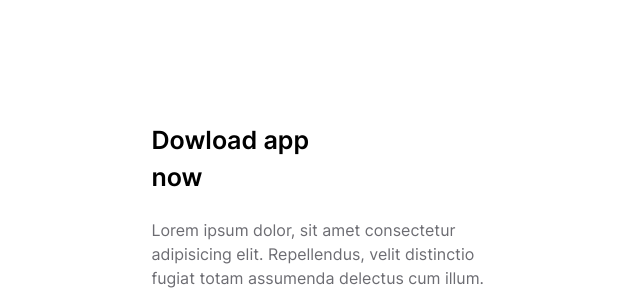
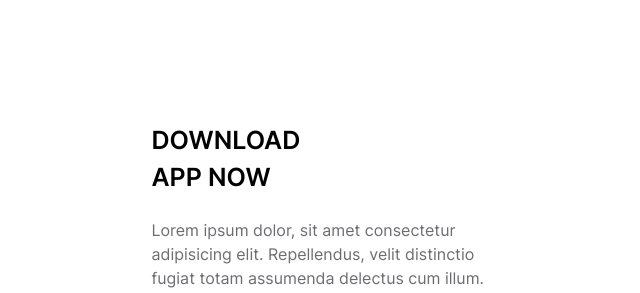
Before and after one commit to FrontendCourseMP/intro-to-layout-fgugnin22, a plain HTML site: page index.html in a window 1280 px wide. Shown: the part 4886-5179 px from the top of the page, without its empty margins (317-957 px from the left). Drawn offline with Linux system fonts and the light colour scheme.

Commit message:
uppercase

```diff
--- a/index.html
+++ b/index.html
@@ -116,7 +116,7 @@
             </p>
         </section>
         <section class="section-download-call-secondary">
-            <h2>Dowload app now</h2>
+            <h2>DOWNLOAD APP NOW</h2>
             <p>
                 Lorem ipsum dolor, sit amet consectetur adipisicing elit. Repellendus,
                 velit distinctio fugiat totam assumenda delectus cum illum.
```
